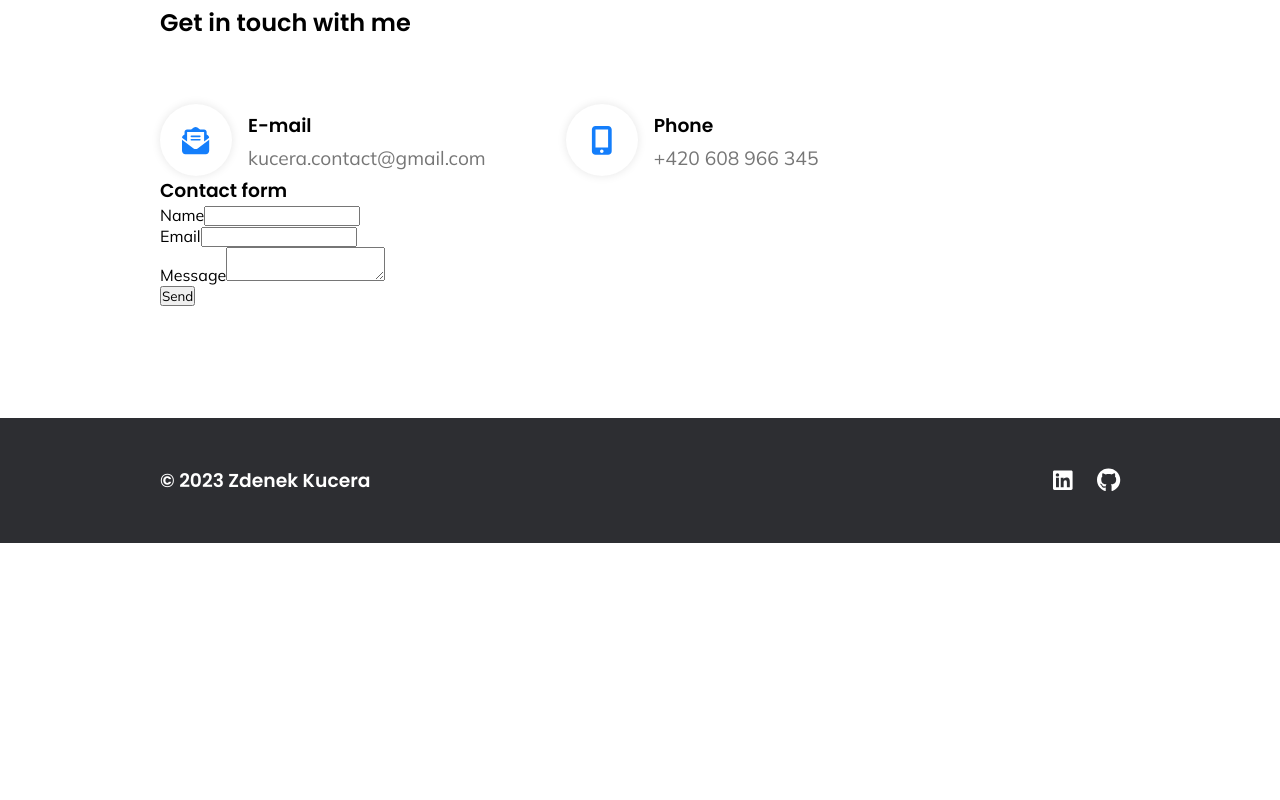
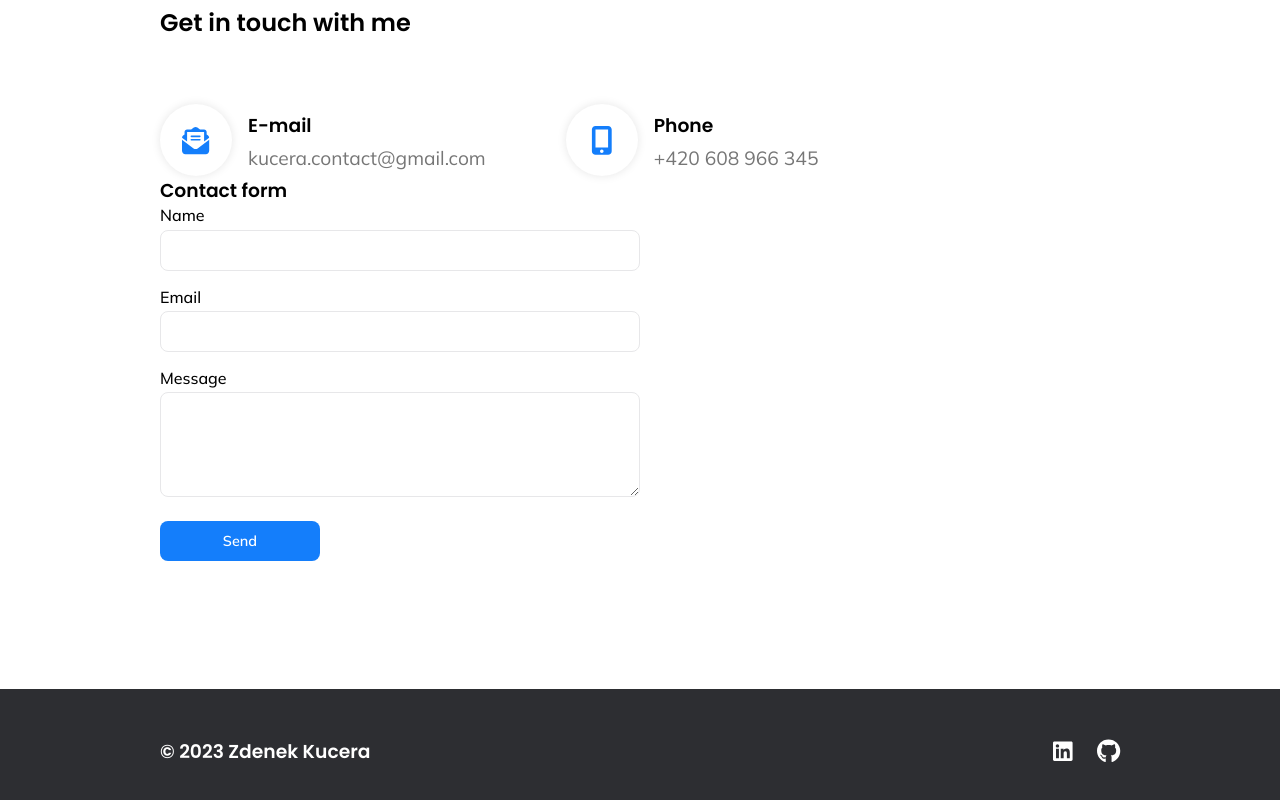
Before and after one commit to zdenekdev/portfolio, a React (Create React App) app: page / in a window 1280 px wide. Shown: the part 3441-4241 px from the top of the page. Before the commit the page ends 3984 px from the top, so only its background shows below. Built offline with nearby package versions, Linux system fonts and the light colour scheme.

Commit message:
contact form basic styling

```diff
--- a/src/components/ContactForm.tsx
+++ b/src/components/ContactForm.tsx
@@ -32,17 +32,32 @@ function ContactForm() {
       <form ref={form} onSubmit={sendEmail} className="contactForm__formular">
         <div className="contactForm__name">
           <label htmlFor="user_name">Name</label>
-          <input type="text" name="user_name" id="user_name" />
+          <input
+            type="text"
+            name="user_name"
+            id="user_name"
+            className="contactForm__name-input"
+          />
         </div>
         <div className="contactForm__email">
           <label htmlFor="user_email">Email</label>
-          <input type="email" name="user_email" id="user_email" />
+          <input
+            type="email"
+            name="user_email"
+            id="user_email"
+            className="contactForm__email-input"
+          />
         </div>
         <div className="contactForm__message">
           <label htmlFor="message">Message</label>
-          <textarea name="message" id="message" />
+          <textarea
+            name="message"
+            id="message"
+            className="contactForm__message-input"
+            rows={5}
+          />
         </div>
-        <input type="submit" value="Send" className="contactForm__input" />
+        <input type="submit" value="Send" className="contactForm__button" />
       </form>
     </div>
   );
--- a/src/index.css
+++ b/src/index.css
@@ -576,6 +576,66 @@ h3 {
   gap: 0.4rem;
 }
 
+.contactForm__formular {
+  display: flex;
+  flex-direction: column;
+  gap: 1rem;
+}
+
+.contactForm__name,
+.contactForm__email,
+.contactForm__message {
+  display: flex;
+  flex-direction: column;
+  gap: 0.2rem;
+  max-width: 30rem;
+  width: 100%;
+  font-weight: 500;
+}
+
+.contactForm__name-input,
+.contactForm__email-input,
+.contactForm__message-input {
+  padding: 0.7rem;
+  margin-top: 0.1rem;
+  outline-color: var(--color-secondary);
+  /* background-color: var(--color-tertiary);
+  border: transparent; */
+  border: 1.5px solid #e7e7e9;
+  border-radius: 0.5rem;
+}
+
+.contactForm__name-input:hover,
+.contactForm__email-input:hover,
+.contactForm__message-input:hover {
+  box-shadow: 0 0 0 4px rgba(20, 126, 251, 0.1);
+}
+
+.contactForm__name-input:focus,
+.contactForm__email-input:focus,
+.contactForm__message-input:focus {
+  box-shadow: 0 0 0 4px rgba(20, 126, 251, 0.1);
+}
+
+.contactForm__button {
+  margin-top: 0.5rem;
+  margin-bottom: 1rem;
+  max-width: 30rem;
+  width: 10rem;
+  padding: 0.7rem;
+  border-radius: 0.5rem;
+  background-color: var(--color-secondary);
+  color: white;
+  cursor: pointer;
+  border: none;
+  font-size: 0.9rem;
+  font-weight: 600;
+}
+
+.contactForm__button:hover {
+  background-color: rgba(20, 126, 251, 0.9);
+}
+
 .footer {
   display: flex;
   justify-content: center;
@@ -762,6 +822,11 @@ h3 {
     align-items: center;
   }
 
+  .contactForm__heading {
+    color: red;
+    height: 500px;
+  }
+
   .footer {
     padding: 2rem 0;
   }
```
